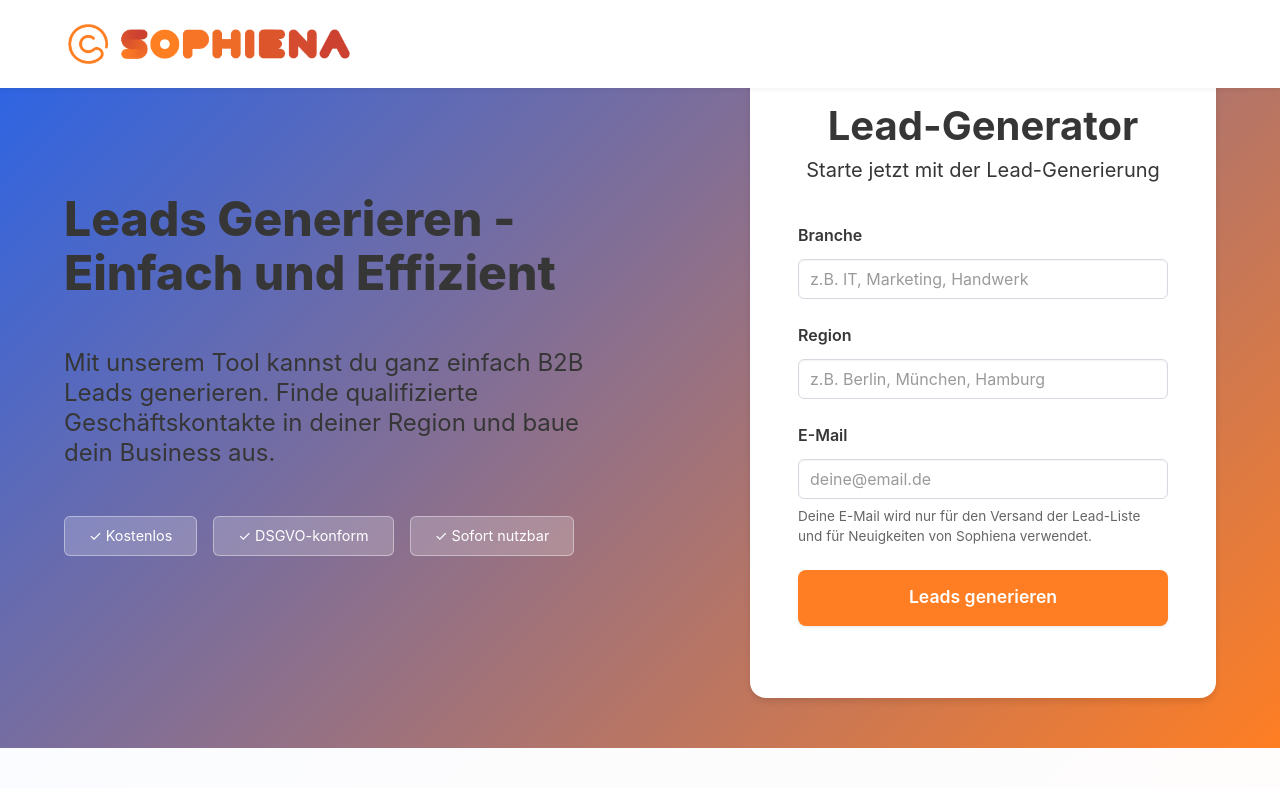
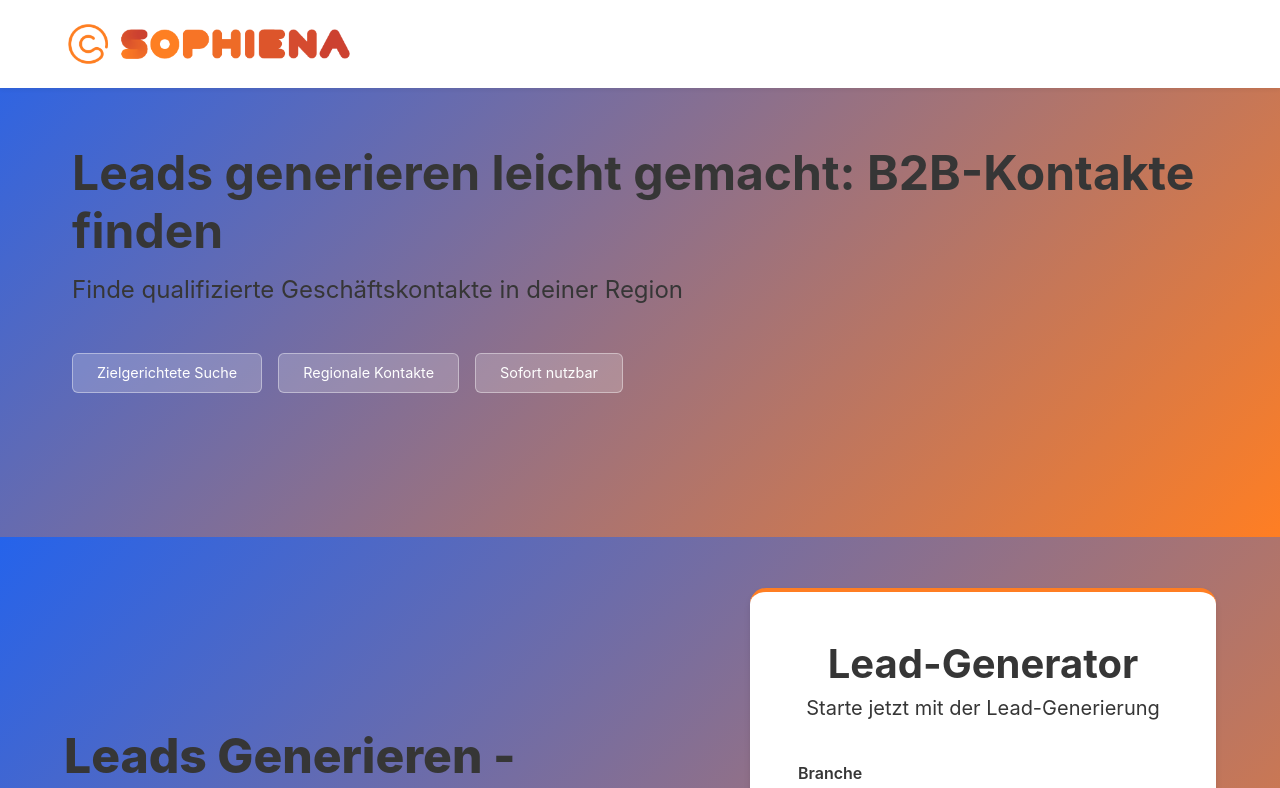
Before and after one commit to Caohung77/leadgenerator, a React (Vite) app: page / in a window 1280 px wide. Shown: the top 788 px of the page. Built offline with nearby package versions, Linux system fonts and the light colour scheme.

Commit message:
Added SEO-optimized h1 tag focusing on 'leads generieren'

```diff
--- a/src/App.tsx
+++ b/src/App.tsx
@@ -74,7 +74,7 @@ function App() {
         <Route path="/datenschutz" element={<Datenschutz />} />
         <Route path="/" element={
           <>
-            <nav className="navbar">
+            <nav className="navbar" role="navigation" aria-label="main navigation">
               <div className="container">
                 <div className="navbar-brand">
                   <a className="navbar-item" href="/" aria-label="Lead Generator Tool Homepage">
@@ -88,6 +88,24 @@ function App() {
                 </div>
               </div>
             </nav>
+
+            <section className="hero is-primary is-medium">
+              <div className="hero-body">
+                <div className="container">
+                  <h1 className="title is-1 mb-4">
+                    Leads generieren leicht gemacht: B2B-Kontakte finden
+                  </h1>
+                  <p className="subtitle is-4 mb-6">
+                    Finde qualifizierte Geschäftskontakte in deiner Region
+                  </p>
+                  <div className="tags">
+                    <span className="tag is-medium">Zielgerichtete Suche</span>
+                    <span className="tag is-medium">Regionale Kontakte</span>
+                    <span className="tag is-medium">Sofort nutzbar</span>
+                  </div>
+                </div>
+              </div>
+            </section>
 
             <section className="hero is-fullheight-with-navbar">
               <div className="hero-body">
```
